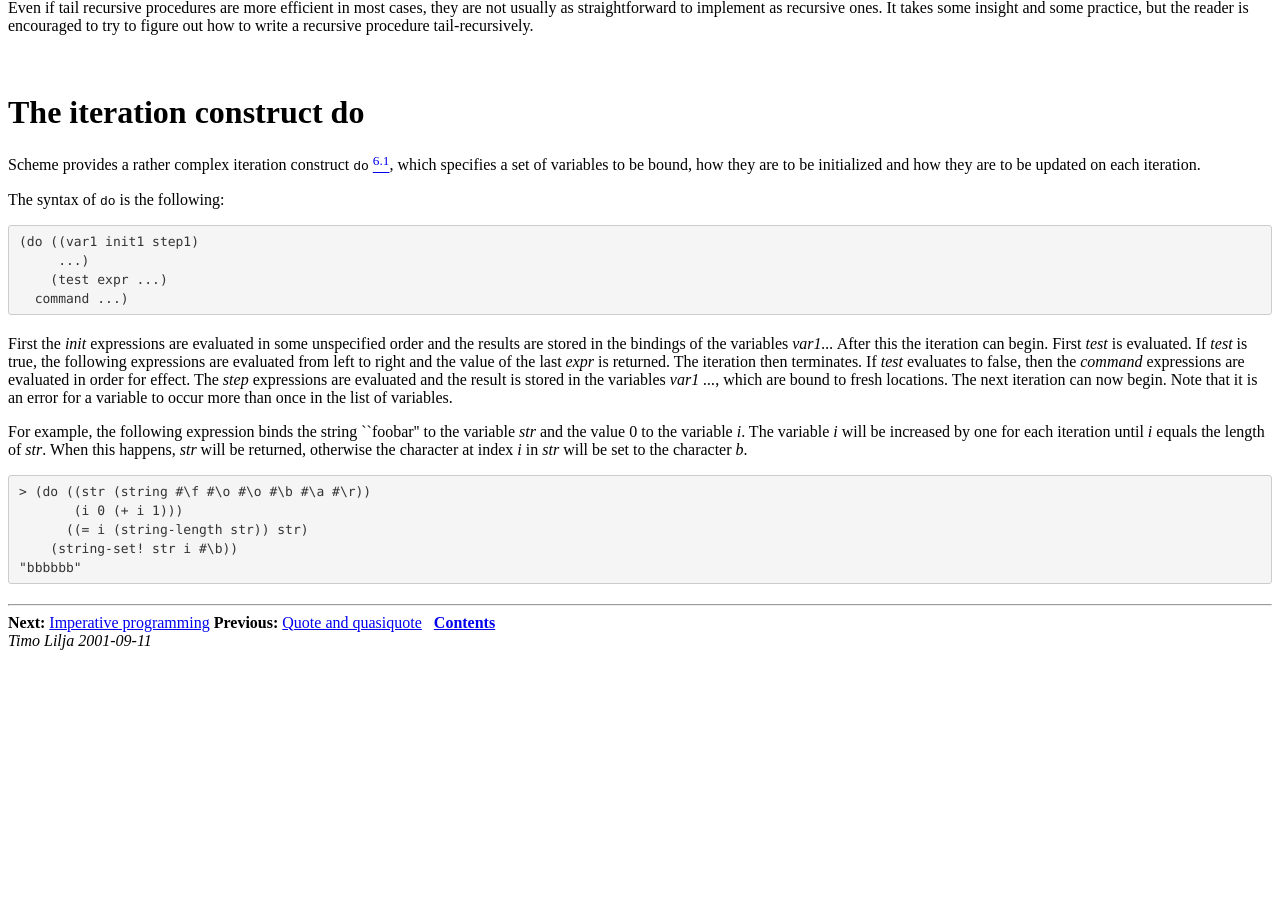
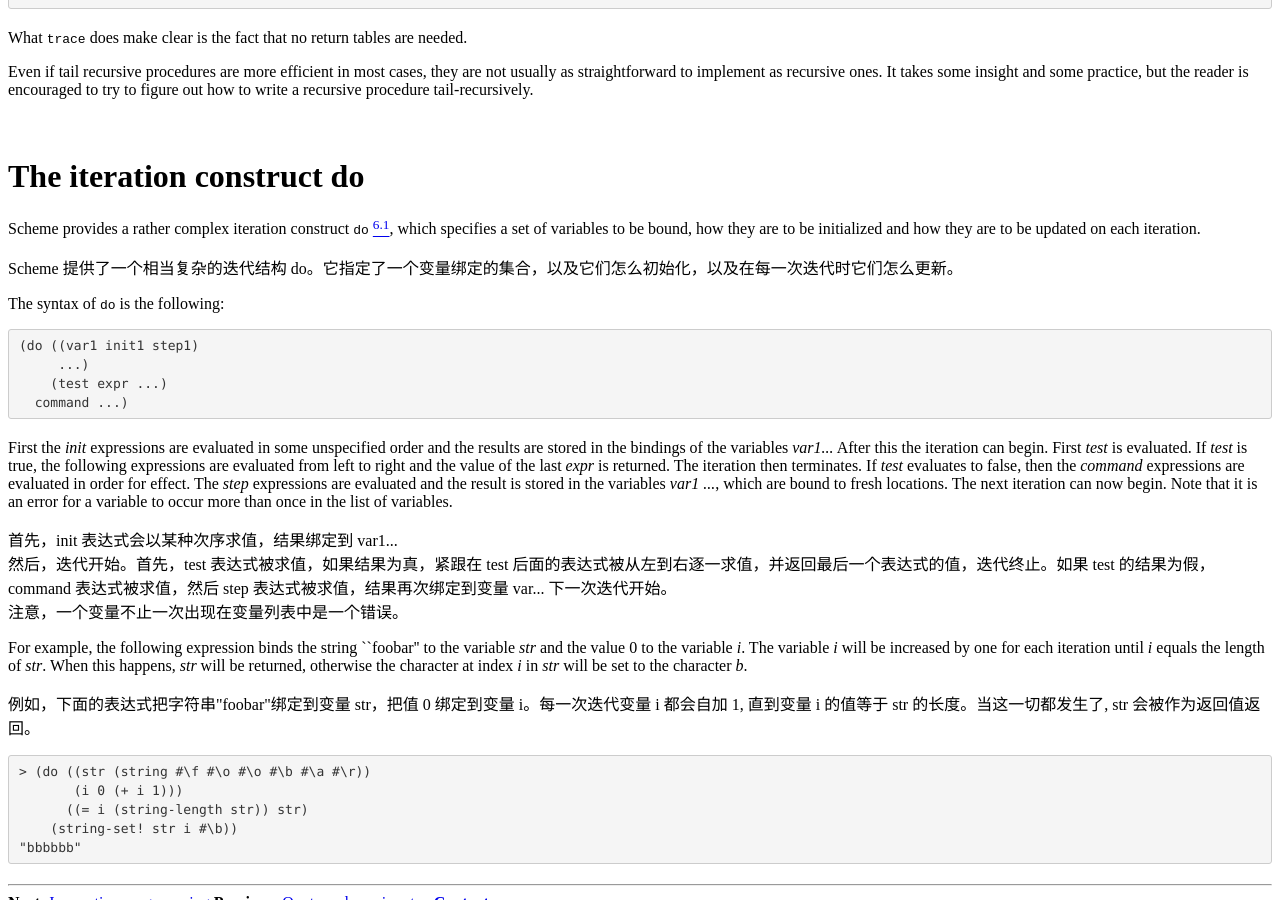
Before and after one commit to rhuichao/uternet.github.io, a Jekyll site: the page scheme_tutorial/node8.html, which Jekyll copies as it is, in a window 1280 px wide and 900 px high, scrolled down 6312 px. Built offline with Jekyll 4.4.1, drawn with Linux system fonts in a browser that asks for light colours; Markdown is read by kramdown in place of the engine named in the settings; before the commit the page ends 6970 px from its top, so only the background shows below that; some of the changed text lies outside the part shown.

Commit message:
new document posted

```diff
--- a/scheme_tutorial/node8.html
+++ b/scheme_tutorial/node8.html
@@ -426,7 +426,8 @@ argument to any other procedure, thus not needing to wait for any values to
 return. It also saves the state of the computation by passing it as an
 argument and returning the current state as the final state  when the
 terminating condition is reached.
-
+<P>
+如我们所见，iter 递归调用它自己，不需要任何其它的过程。这样就不须要等待任何返回值。它总是把计算的状态作为参数传递给下一次递归，并且当递归终止的条件触发时直接返回当前状态。
 <P>
 Let's use <TT>trace</TT> and see the procedures <I>fact</I> and
 <I>factorial</I> in action:
@@ -492,7 +493,8 @@ Scheme provides a rather complex iteration construct <TT>do</TT>
   HREF="footnode.html#foot923"><SUP>6.1</SUP></A>, which specifies a set of variables to be bound, how
 they are to  be initialized and how they are to be updated on each
 iteration.
-
+<P>
+Scheme 提供了一个相当复杂的迭代结构 do。它指定了一个变量绑定的集合，以及它们怎么初始化，以及在每一次迭代时它们怎么更新。
 <P>
 The syntax of <TT>do</TT> is the following:
 
@@ -517,7 +519,11 @@ effect. The <I>step</I> expressions are evaluated and the result is
 stored in the variables <I>var1&nbsp;...</I>, which are bound to fresh
 locations. The next iteration can now begin. Note that it is an error
 for a  variable to occur more than once in the list of variables.
-
+<P>
+首先，init 表达式会以某种次序求值，结果绑定到 var1...
+<br>
+然后，迭代开始。首先，test 表达式被求值，如果结果为真，紧跟在 test 后面的表达式被从左到右逐一求值，并返回最后一个表达式的值，迭代终止。如果 test 的结果为假，command 表达式被求值，然后 step 表达式被求值，结果再次绑定到变量 var... 下一次迭代开始。<br>
+注意，一个变量不止一次出现在变量列表中是一个错误。
 <P>
 For example, the following expression binds the string ``foobar'' to the
 variable <I>str</I> and the value 0 to the variable <I>i</I>. The variable
@@ -525,7 +531,8 @@ variable <I>str</I> and the value 0 to the variable <I>i</I>. The variable
 the length of <I>str</I>. When this happens, <I>str</I> will be returned,
 otherwise the character at index <I>i</I> in <I>str</I> will be set to
 the character&nbsp;<I>b</I>.
-
+<P>
+例如，下面的表达式把字符串"foobar"绑定到变量 str，把值 0 绑定到变量 i。每一次迭代变量 i 都会自加 1, 直到变量 i 的值等于 str 的长度。当这一切都发生了, str 会被作为返回值返回。
 <P>
 <PRE>
 &gt; (do ((str (string #\f #\o #\o #\b #\a #\r))
```
